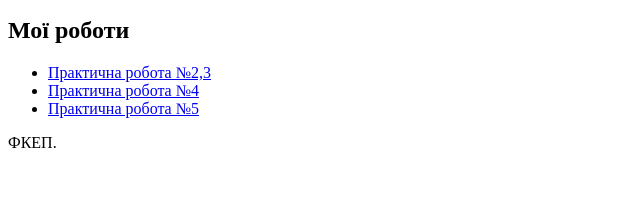
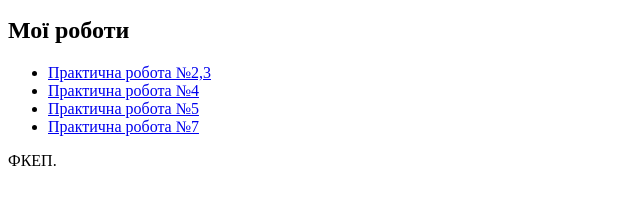
Before and after one commit to denysgimg/denyslab.github.io, a plain HTML site: page index.html in a window 1280 px wide. Shown: the part 101-306 px from the top of the page, without its empty margins (0-640 px from the left). Drawn offline with Linux system fonts and the light colour scheme.

Commit message:
Update index.html

```diff
--- a/index.html
+++ b/index.html
@@ -18,6 +18,7 @@
                 <li><a href="menu.html">Практична робота №2,3</a></li>
                 <li><a href="Lab_4.html">Практична робота №4</a></li>
                 <li><a href="Lab_5/index.html">Практична робота №5</a></li>
+                <li><a href="Lab_7/index.html">Практична робота №7</a></li>
             </ul>
         </section>
     </main>
```
